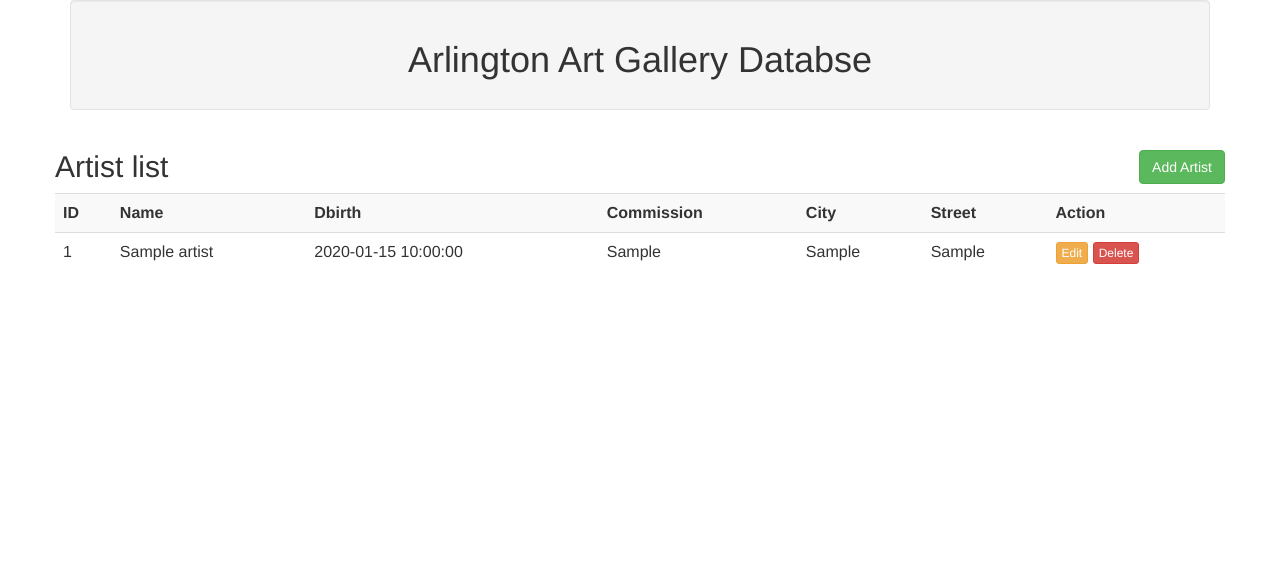
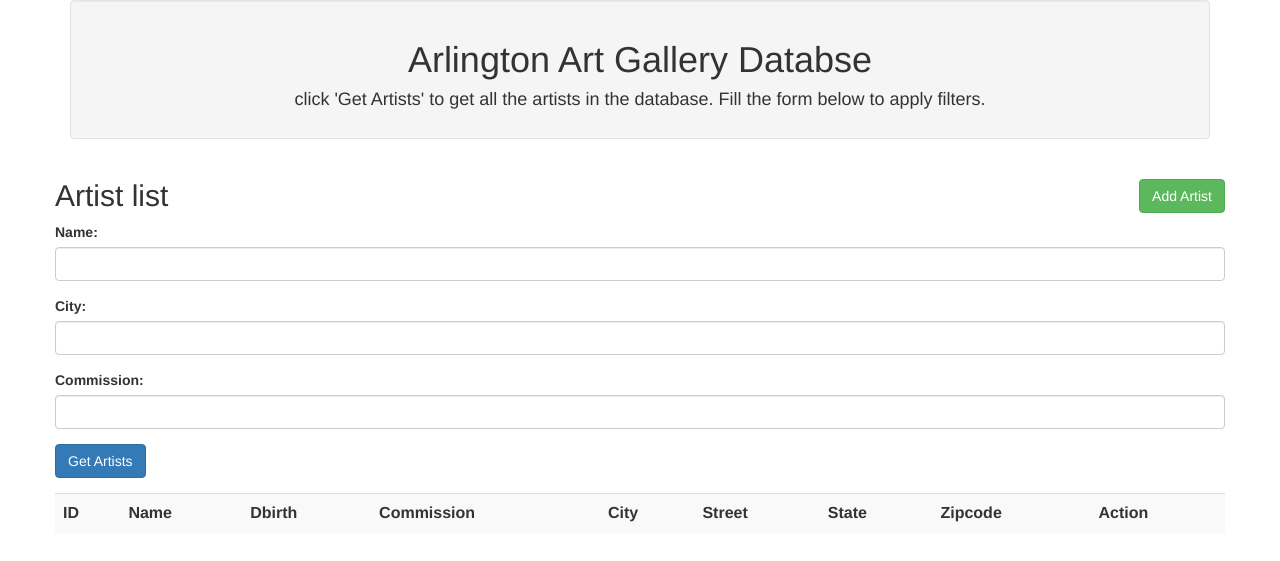
Before and after one commit to shoaibrain/mysql_db_flask_CRUD, a Flask app: page / in a window 1280 px wide. Shown: the top 561 px of the page. Run offline with Flask 2, Linux system fonts and the light colour scheme; tables that the repository leaves empty or names only in its code hold one stand-in row (values such as "Sample post"); lists and menus that the app fills with data are empty; some libraries are stand-ins or nearby versions.

Commit message:
final commit

```diff
--- a/main.py
+++ b/main.py
@@ -13,11 +13,31 @@ mysql = MySQL(app)
 
 @app.route('/')
 def Index():
-    cur = mysql.connection.cursor()
-    cur.execute("SELECT  artist.aID,artist.name,artist.birthDate,artist.commission,artist.city,artist.street FROM artist")
-    data = cur.fetchall()
-    cur.close()
-    return render_template('index2.html', artists=data )
+    # cur = mysql.connection.cursor()
+    # cur.execute("SELECT  artist.aID,artist.name,artist.birthDate,artist.commission,artist.city,artist.street FROM artist")
+    # data = cur.fetchall()
+    # cur.close()
+    return render_template('index2.html' )
+    # return render_template('header.html')
+@app.route('/get', methods=['POST'])
+def get():
+    if request.method == 'POST':
+        name = request.form['name']
+        city = request.form['city']
+        commission = request.form['commission']
+        cur = mysql.connection.cursor()
+        if name:
+            cur.execute(f"SELECT  * FROM artist WHERE artist.name='{name}'")
+        elif city:
+            cur.execute(f"SELECT  * FROM artist WHERE artist.city='{city}'")
+        elif commission:
+            cur.execute(f"SELECT  * FROM artist WHERE artist.commission={commission}")
+        else:
+            cur.execute(f"SELECT  * FROM artist")
+        data = cur.fetchall()
+        cur.close()
+    print(data)
+    return render_template('index2.html',artists=data)
 
 @app.route('/insert', methods = ['POST'])
 def insert():
@@ -29,10 +49,11 @@ def insert():
         city = request.form['city']
         street = request.form['street']
         stateAb = request.form['stateAb']
+        zipcode = request.form['zipcode']
         cur = mysql.connection.cursor()
         cur.execute("SELECT * FROM artist")
         aID = len(cur.fetchall())+1
-        cur.execute("INSERT INTO artist (aID,name, birthDate, deathDate, commission, street, city, stateAb, zipcode) VALUES (%s, %s, %s,%s,%s,%s,%s,%s,%s)", (aID, name, birthDate, None, commission, street, city, stateAb, '12345'))
+        cur.execute("INSERT INTO artist (aID,name, birthDate, deathDate, commission, street, city, stateAb, zipcode) VALUES (%s, %s, %s,%s,%s,%s,%s,%s,%s)", (aID, name, birthDate, None, commission, street, city, stateAb, zipcode))
         mysql.connection.commit()
         cur.close()
         return redirect(url_for('Index'))
--- a/templates/header.html
+++ b/templates/header.html
@@ -11,6 +11,10 @@
     <div class="container">
       <div class="well text-center">
         <h1>Arlington Art Gallery Databse</h1>
+        <h4>
+          click 'Get Artists' to get all the artists in the database. Fill the
+          form below to apply filters.
+        </h4>
       </div>
     </div>
   </body>
--- a/templates/index2.html
+++ b/templates/index2.html
@@ -11,6 +11,34 @@
         <div class="col md-12">
 
             <h2>Artist list <button type="button" class="btn btn-success  pull-right" data-toggle="modal" data-target="#myModal">Add Artist</button></h2>
+
+            <form action="{{ url_for('get') }}" method="POST">
+
+               <div class="form-group">
+                  <label>Name:</label>
+                  <input type="text" class="form-control" name="name">
+               </div>
+                <div class="form-group">
+                  <label>City:</label>
+                  <input type="text" class="form-control" name="city">
+               </div>
+                              <div class="form-group">
+
+                  <label>Commission:</label>
+                  <input type="number" class="form-control" name="commission">
+
+
+               </div>
+
+               <div class="form-group">
+
+                  <button class="btn btn-primary" type="submit">Get Artists</button>
+
+
+               </div>
+
+
+            </form>
 
     {%with messages = get_flashed_messages()%}
 
@@ -36,6 +64,8 @@
               <th>Commission</th>
               <th>City</th>
               <th>Street</th>
+              <th>State</th>
+              <th>Zipcode</th>
               <th>Action</th>
           </tr>
                 {% for row in artists %}
@@ -43,9 +73,11 @@
                     <td>{{row.0}}</td>
                     <td>{{row.1}}</td>
                     <td>{{row.2}}</td>
-                    <td>{{row.3}}</td>
                     <td>{{row.4}}</td>
+                    <td>{{row.6}}</td>
                     <td>{{row.5}}</td>
+                    <td>{{row.7}}</td>
+                    <td>{{row.8}}</td>
                     <td>
                <a href="/update/{{row.0}}" class="btn btn-warning btn-xs" data-toggle="modal" data-target="#modaledit{{row.0}}">Edit</a>
                <a href="/delete/{{ row.0 }}" class="btn btn-danger btn-xs" onclick="return confirm('Are You Sure For Delete?')">Delete</a>
@@ -64,9 +96,9 @@
                <div class="form-group">
                   <label>Name:</label>
                    <input type="hidden"  name="aID" value="{{row.0}}">
+                   <input type="hidden"  name="birthDate" value="{{row.2}}">
                   <input type="text" class="form-control" name="name" value="{{row.1}}">
                </div>
-
                               <div class="form-group">
                   <label>deathDate:</label>
                   <input type="text" class="form-control" name="deathDate" value="{{row.3}}">
@@ -185,8 +217,8 @@
                 <div class="form-group">
 
 
-                  <label>Dbirth:</label>
-                  <input type="text" class="form-control" name="birthDate" required="1">
+                  <label>Birth date:</label>
+                  <input type="text" class="form-control" name="birthDate" required="1" placeholder="1991-01-12">
                </div>
                               <div class="form-group">
 
@@ -219,6 +251,14 @@
 
                   <label>State:</label>
                   <input type="text" class="form-control" name="stateAb" placeholder="TX">
+
+
+               </div>
+                                             <div class="form-group">
+
+
+                  <label>Zipcode:</label>
+                  <input type="text" class="form-control" name="zipcode" placeholder="7610-8990">
 
 
                </div>
```
